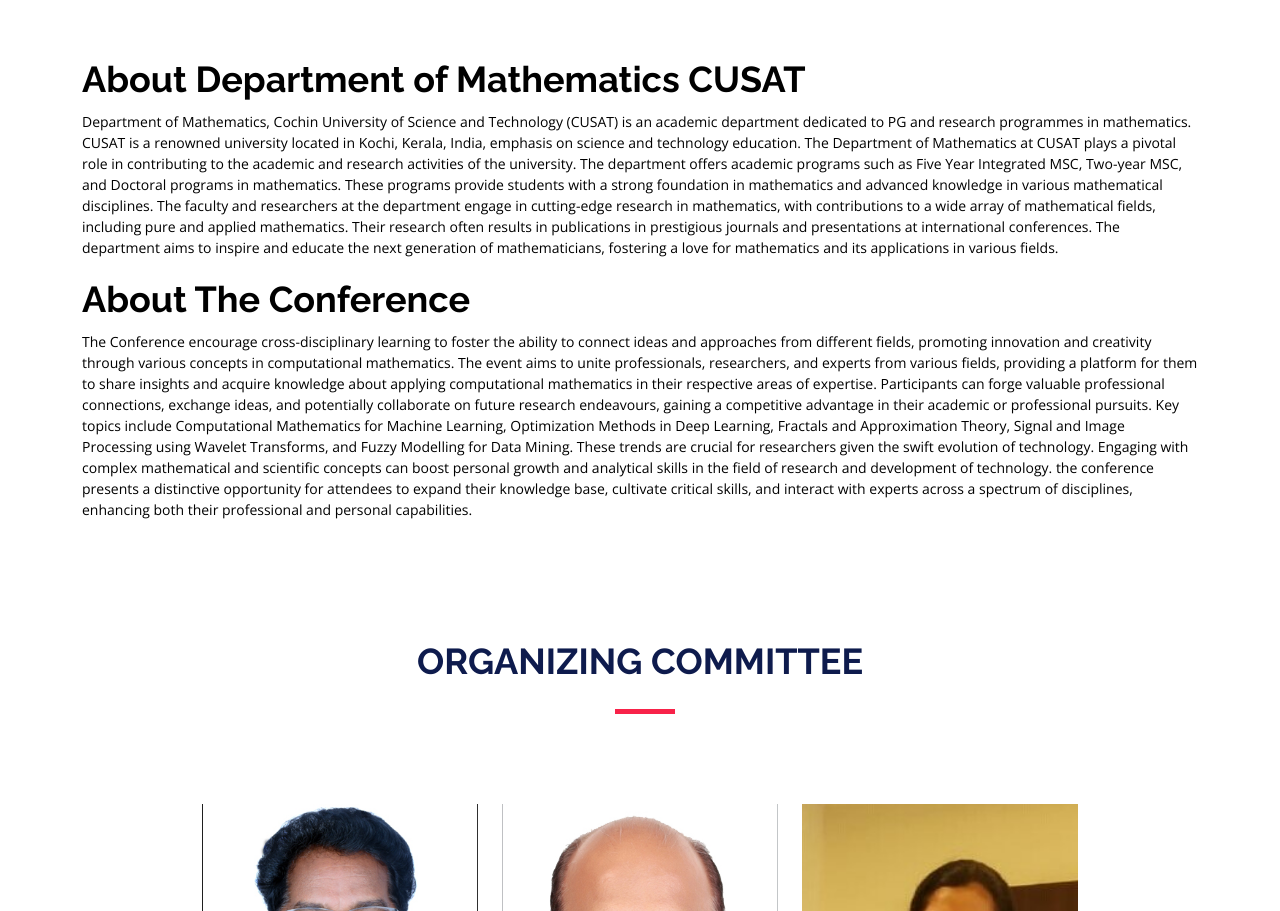
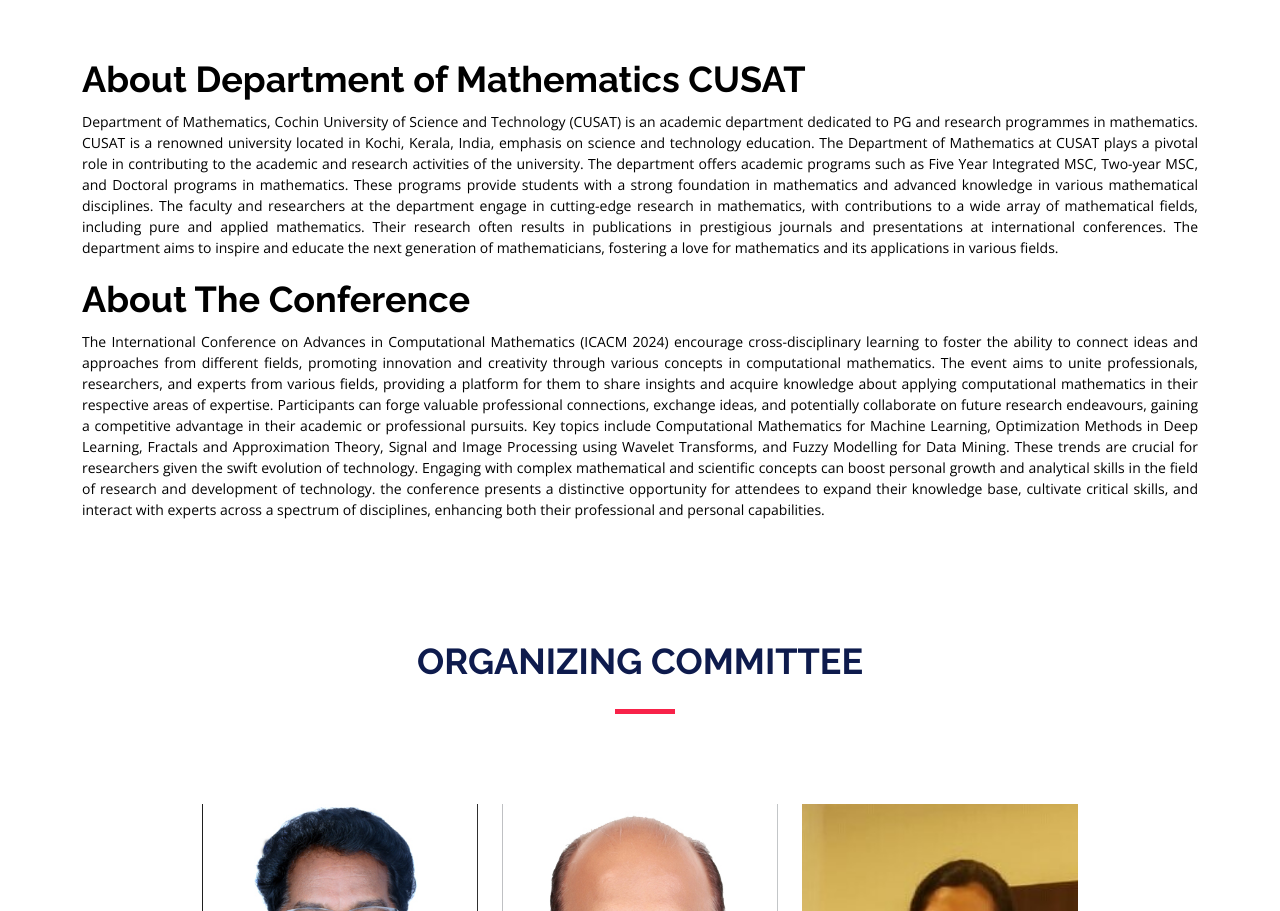
Before and after one commit to VarshaShaheen/IWCMLQC, a plain HTML site: page index.html in a window 1280 px wide. Shown: the part 802-1713 px from the top of the page. Drawn offline with nearby package versions, Linux system fonts and the light colour scheme.

Commit message:
committee updated

```diff
--- a/assets/css/style.css
+++ b/assets/css/style.css
@@ -692,6 +692,7 @@ h6 {
   font-size: 14px;
   margin-bottom: 20px;
   color: black;
+  text-align: justify;
 }
 
 /*--------------------------------------------------------------
--- a/index.html
+++ b/index.html
@@ -110,7 +110,8 @@
               mathematicians, fostering a love for mathematics and its applications in various fields.
             </p>
             <h2>About The Conference</h2>
-            <p>The Conference encourage cross-disciplinary learning to foster the ability to connect ideas and
+            <p>The International Conference on Advances in Computational Mathematics (ICACM 2024)
+              encourage cross-disciplinary learning to foster the ability to connect ideas and
               approaches from different fields, promoting innovation and creativity through various concepts in
               computational mathematics. The event aims to unite professionals, researchers, and experts from
               various fields, providing a platform for them to share insights and acquire knowledge about applying
```
